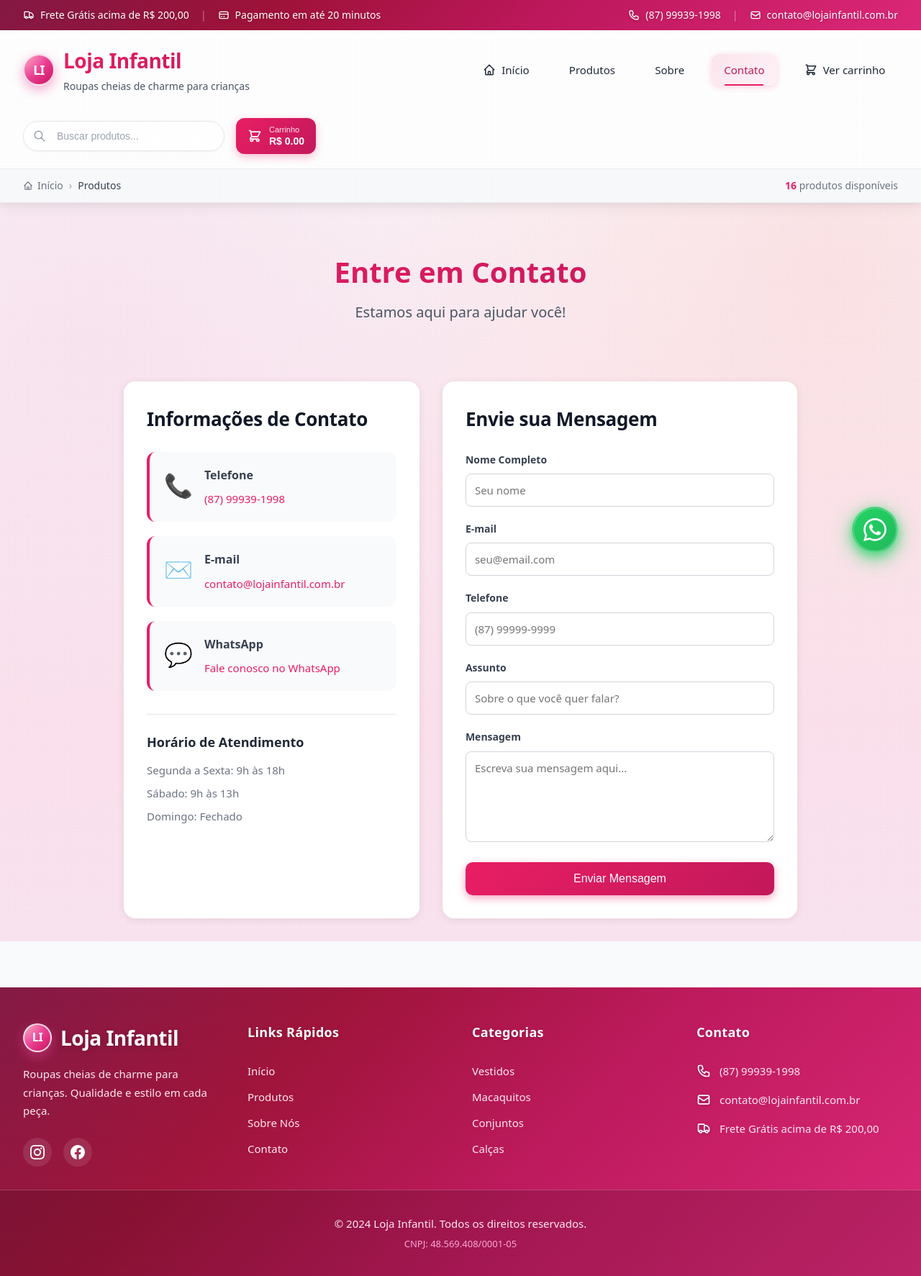
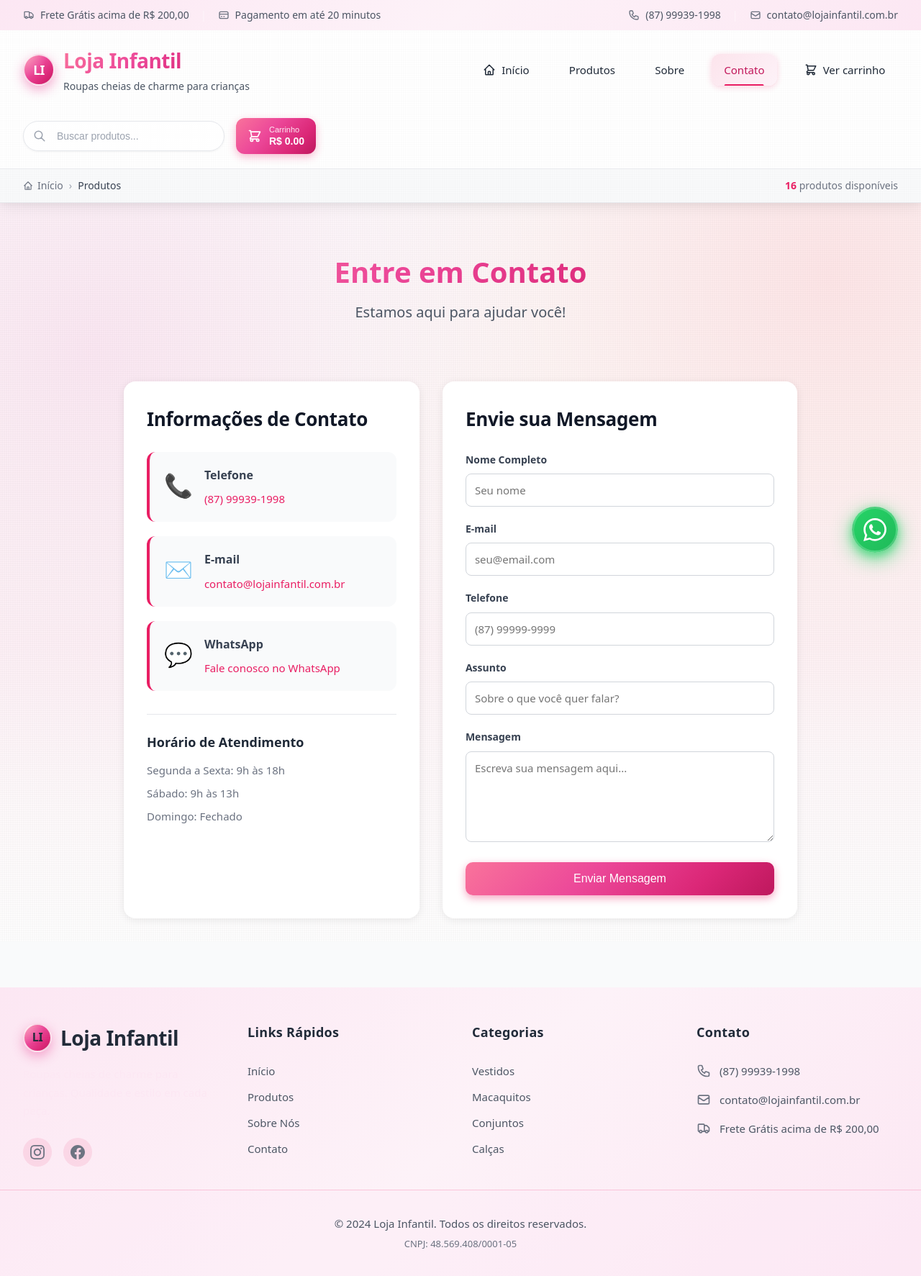
Before and after one commit to josueejunior/loja-roupa-infantil, a Vue app: page /contato in a window 1280 px wide. Shown: the whole page at 72% size. Built offline with nearby package versions, Linux system fonts and the light colour scheme.

Commit message:
atualizar desgin

```diff
--- a/src/App.vue
+++ b/src/App.vue
@@ -308,20 +308,20 @@ const clearAllFilters = () => {
     ),
     /* Efeito de ruído pontilhado */
     radial-gradient(circle at 1px 1px, rgba(0, 0, 0, 0.08) 1px, transparent 0),
-    /* Círculos coloridos vibrantes - Rosa */
-    radial-gradient(circle at 15% 25%, rgba(255, 182, 193, 0.4) 0, transparent 50%),
-    /* Azul claro */
-    radial-gradient(circle at 85% 15%, rgba(173, 216, 230, 0.4) 0, transparent 50%),
-    /* Amarelo */
-    radial-gradient(circle at 5% 75%, rgba(255, 228, 181, 0.45) 0, transparent 55%),
-    /* Verde claro */
-    radial-gradient(circle at 95% 80%, rgba(152, 251, 152, 0.4) 0, transparent 50%),
-    /* Roxo/Lavanda */
-    radial-gradient(circle at 50% 10%, rgba(221, 160, 221, 0.35) 0, transparent 45%),
-    /* Laranja claro */
-    radial-gradient(circle at 70% 60%, rgba(255, 218, 185, 0.35) 0, transparent 50%),
-    /* Base gradiente colorido alegre */
-    linear-gradient(135deg, #fff0f5 0%, #ffe4e6 20%, #e0f2fe 40%, #f0f9ff 60%, #fef3c7 80%, #fce7f3 100%);
+    /* Círculos suaves e delicados - Rosa pastel */
+    radial-gradient(circle at 15% 25%, rgba(255, 228, 240, 0.25) 0, transparent 60%),
+    /* Azul claro muito suave */
+    radial-gradient(circle at 85% 15%, rgba(240, 249, 255, 0.2) 0, transparent 60%),
+    /* Amarelo amanteigado suave */
+    radial-gradient(circle at 5% 75%, rgba(255, 250, 235, 0.3) 0, transparent 60%),
+    /* Verde claro muito suave */
+    radial-gradient(circle at 95% 80%, rgba(245, 255, 245, 0.2) 0, transparent 60%),
+    /* Lavanda suave */
+    radial-gradient(circle at 50% 10%, rgba(250, 245, 255, 0.2) 0, transparent 60%),
+    /* Creme suave */
+    radial-gradient(circle at 70% 60%, rgba(255, 252, 245, 0.25) 0, transparent 60%),
+    /* Base suave e limpa - Branco com toques sutis de rosa e creme */
+    linear-gradient(135deg, #ffffff 0%, #fffefb 30%, #fff5f8 60%, #ffffff 100%);
   background-size:
     100% 100%,
     100% 100%,
@@ -355,7 +355,7 @@ const clearAllFilters = () => {
   flex-wrap: wrap;
   gap: 1rem;
   padding: 1.75rem;
-  background: linear-gradient(135deg, rgba(255, 255, 255, 0.95) 0%, rgba(254, 242, 242, 0.8) 50%, rgba(239, 246, 255, 0.8) 100%);
+  background: linear-gradient(135deg, rgba(255, 255, 255, 0.98) 0%, rgba(255, 250, 240, 0.95) 50%, rgba(255, 255, 255, 0.98) 100%);
   border-radius: 20px;
   box-shadow: 0 8px 24px rgba(233, 30, 99, 0.12), 0 4px 12px rgba(59, 130, 246, 0.1), 0 2px 6px rgba(251, 191, 36, 0.1);
   border: 2px solid rgba(255, 182, 193, 0.3);
@@ -382,7 +382,7 @@ const clearAllFilters = () => {
   content: '';
   width: 5px;
   height: 28px;
-  background: linear-gradient(135deg, #f472b6 0%, #60a5fa 50%, #fbbf24 100%);
+  background: linear-gradient(135deg, #f9739b 0%, #ec4899 40%, #db2777 75%, #be185d 100%);
   border-radius: 3px;
   box-shadow: 0 2px 6px rgba(244, 114, 182, 0.4);
 }
@@ -467,7 +467,7 @@ const clearAllFilters = () => {
 .clear-filters-link {
   margin-top: 0.5rem;
   padding: 0.75rem 1.5rem;
-  background: linear-gradient(135deg, #e91e63 0%, #c2185b 100%);
+  background: linear-gradient(135deg, #f9739b 0%, #ec4899 40%, #db2777 75%, #be185d 100%);
   color: white;
   border: none;
   border-radius: 8px;
@@ -520,7 +520,7 @@ const clearAllFilters = () => {
 }
 
 .page-btn.active {
-  background: linear-gradient(135deg, #e91e63 0%, #c2185b 100%);
+  background: linear-gradient(135deg, #f9739b 0%, #ec4899 40%, #db2777 75%, #be185d 100%);
   color: white;
   border-color: transparent;
   box-shadow: 0 4px 16px rgba(233, 30, 99, 0.4);
--- a/src/components/Footer.vue
+++ b/src/components/Footer.vue
@@ -77,8 +77,8 @@ import IconTruck from './icons/IconTruck.vue';
 
 <style scoped>
 .footer {
-  background: linear-gradient(135deg, #831843 0%, #9f1239 30%, #be185d 60%, #db2777 100%);
-  color: white;
+  background: linear-gradient(135deg, #fce7f3 0%, #fdf2f8 50%, #fce7f3 100%);
+  color: #1f2937;
   margin-top: 4rem;
   padding-top: 3rem;
   position: relative;
@@ -139,7 +139,7 @@ import IconTruck from './icons/IconTruck.vue';
   border: 2px solid rgba(255, 255, 255, 0.8);
   font-size: 1rem;
   font-weight: 800;
-  color: #ffffff;
+  color: #1f2937;
   letter-spacing: -0.03em;
 }
 
@@ -147,8 +147,7 @@ import IconTruck from './icons/IconTruck.vue';
   font-size: 1.75rem;
   font-weight: 800;
   margin: 0;
-  color: #ffffff;
-  text-shadow: 0 2px 8px rgba(0, 0, 0, 0.2);
+  color: #1f2937;
   letter-spacing: -0.5px;
 }
 
@@ -169,12 +168,12 @@ import IconTruck from './icons/IconTruck.vue';
 .social-link {
   width: 40px;
   height: 40px;
-  background: rgba(255, 255, 255, 0.1);
+  background: rgba(233, 30, 99, 0.1);
   border-radius: 50%;
   display: flex;
   align-items: center;
   justify-content: center;
-  color: white;
+  color: #6b7280;
   transition: all 0.3s ease;
   text-decoration: none;
 }
@@ -193,8 +192,7 @@ import IconTruck from './icons/IconTruck.vue';
   font-size: 1.125rem;
   font-weight: 700;
   margin: 0 0 0.75rem 0;
-  color: #ffffff;
-  text-shadow: 0 1px 4px rgba(0, 0, 0, 0.15);
+  color: #1f2937;
   letter-spacing: 0.3px;
 }
 
@@ -208,7 +206,7 @@ import IconTruck from './icons/IconTruck.vue';
 }
 
 .footer-links li a {
-  color: #fce7f3;
+  color: #4b5563;
   text-decoration: none;
   font-size: 0.9375rem;
   transition: all 0.2s ease;
@@ -217,9 +215,8 @@ import IconTruck from './icons/IconTruck.vue';
 }
 
 .footer-links li a:hover {
-  color: #ffffff;
+  color: #e91e63;
   transform: translateX(4px);
-  text-shadow: 0 2px 4px rgba(0, 0, 0, 0.2);
 }
 
 .footer-contact {
@@ -235,7 +232,7 @@ import IconTruck from './icons/IconTruck.vue';
   display: flex;
   align-items: center;
   gap: 0.75rem;
-  color: #fce7f3;
+  color: #4b5563;
   font-size: 0.9375rem;
   font-weight: 500;
 }
@@ -243,41 +240,39 @@ import IconTruck from './icons/IconTruck.vue';
 .contact-icon {
   width: 20px;
   height: 20px;
-  color: #ffffff;
+  color: #6b7280;
   flex-shrink: 0;
-  filter: drop-shadow(0 1px 2px rgba(0, 0, 0, 0.2));
 }
 
 .footer-contact li a {
-  color: #fce7f3;
+  color: #4b5563;
   text-decoration: none;
   transition: all 0.2s ease;
   font-weight: 500;
 }
 
 .footer-contact li a:hover {
-  color: #ffffff;
-  text-shadow: 0 1px 3px rgba(0, 0, 0, 0.2);
+  color: #e91e63;
 }
 
 .footer-bottom {
-  border-top: 1px solid rgba(255, 255, 255, 0.2);
+  border-top: 1px solid rgba(233, 30, 99, 0.2);
   padding: 1.75rem 2rem;
   text-align: center;
-  background: rgba(0, 0, 0, 0.15);
+  background: rgba(252, 231, 243, 0.3);
   position: relative;
 }
 
 .footer-bottom p {
   margin: 0.375rem 0;
-  color: #fce7f3;
+  color: #4b5563;
   font-size: 0.9375rem;
   font-weight: 500;
 }
 
 .footer-cnpj {
   font-size: 0.8125rem !important;
-  color: #f9a8d4 !important;
+  color: #6b7280 !important;
   font-weight: 400 !important;
 }
 
--- a/src/components/Header.vue
+++ b/src/components/Header.vue
@@ -146,7 +146,8 @@
 </template>
 
 <script setup>
-import { computed } from 'vue';
+import { ref, computed } from 'vue';
+import { RouterLink, useRoute } from 'vue-router';
 import { useCartStore } from '../stores/cart';
 import { products } from '../data/products';
 import IconCart from './icons/IconCart.vue';
@@ -157,12 +158,14 @@ import IconTruck from './icons/IconTruck.vue';
 import IconHome from './icons/IconHome.vue';
 import IconMenu from './icons/IconMenu.vue';
 import IconSearch from './icons/IconSearch.vue';
-import { ref } from 'vue';
-import { RouterLink, useRoute } from 'vue-router';
 
 const cartStore = useCartStore();
 const cartItemCount = cartStore.totalItems;
-const cartTotal = cartStore.totalPrice;
+const cartTotal = computed(() => {
+  const total = cartStore.totalPrice;
+  const numTotal = Number(total);
+  return Number.isNaN(numTotal) || !Number.isFinite(numTotal) ? 0 : numTotal;
+});
 const totalProducts = products.length;
 const isMobileMenuOpen = ref(false);
 const route = useRoute();
@@ -219,8 +222,8 @@ const closeMobileMenu = () => {
 
 /* Top Bar */
 .top-bar {
-  background: linear-gradient(135deg, #831843 0%, #9f1239 30%, #be185d 60%, #db2777 100%);
-  color: white;
+  background: linear-gradient(135deg, #fce7f3 0%, #fdf2f8 50%, #fce7f3 100%);
+  color: #1f2937;
   padding: 0.625rem 0;
   font-size: 0.875rem;
   display: block;
@@ -250,33 +253,29 @@ const closeMobileMenu = () => {
   display: flex;
   align-items: center;
   gap: 0.5rem;
-  color: #ffffff;
+  color: #4b5563;
   font-weight: 500;
-  text-shadow: 0 1px 3px rgba(0, 0, 0, 0.2);
 }
 
 .top-bar-link {
   display: flex;
   align-items: center;
   gap: 0.5rem;
-  color: #ffffff;
+  color: #4b5563;
   text-decoration: none;
   transition: all 0.2s ease;
   font-weight: 500;
-  text-shadow: 0 1px 3px rgba(0, 0, 0, 0.2);
 }
 
 .top-bar-link:hover {
-  color: #fce7f3;
+  color: #e91e63;
   transform: translateY(-1px);
-  text-shadow: 0 2px 4px rgba(0, 0, 0, 0.3);
 }
 
 .top-icon {
   width: 16px;
   height: 16px;
-  color: #ffffff;
-  filter: drop-shadow(0 1px 2px rgba(0, 0, 0, 0.2));
+  color: #6b7280;
   flex-shrink: 0;
 }
 
@@ -358,7 +357,7 @@ const closeMobileMenu = () => {
   font-weight: 800;
   margin: 0;
   letter-spacing: -0.5px;
-  background: linear-gradient(135deg, #e91e63 0%, #c2185b 100%);
+  background: linear-gradient(135deg, #f9739b 0%, #ec4899 40%, #db2777 75%, #be185d 100%);
   -webkit-background-clip: text;
   -webkit-text-fill-color: transparent;
   background-clip: text;
@@ -471,7 +470,7 @@ const closeMobileMenu = () => {
 }
 
 .cart-button {
-  background: linear-gradient(135deg, #e91e63 0%, #c2185b 100%);
+  background: linear-gradient(135deg, #f9739b 0%, #ec4899 40%, #db2777 75%, #be185d 100%);
   color: white;
   border: none;
   padding: 0;
--- a/src/views/About.vue
+++ b/src/views/About.vue
@@ -108,7 +108,7 @@ const cartStore = useCartStore();
     ),
     radial-gradient(circle at 10% 20%, rgba(252, 231, 243, 0.95) 0, transparent 45%),
     radial-gradient(circle at 90% 10%, rgba(255, 228, 230, 0.9) 0, transparent 45%),
-    linear-gradient(to bottom, #fff7fb 0%, #ffeaf3 35%, #ffe4f0 70%, #fde7f3 100%);
+    linear-gradient(to bottom, #ffffff 0%, #fffefb 30%, #fff5f8 60%, #ffffff 100%);
 }
 
 .about-container {
@@ -126,7 +126,7 @@ const cartStore = useCartStore();
 .about-header h1 {
   font-size: 2.5rem;
   font-weight: 800;
-  background: linear-gradient(135deg, #e91e63 0%, #c2185b 100%);
+  background: linear-gradient(135deg, #f9739b 0%, #ec4899 40%, #db2777 75%, #be185d 100%);
   -webkit-background-clip: text;
   -webkit-text-fill-color: transparent;
   background-clip: text;
--- a/src/views/Contact.vue
+++ b/src/views/Contact.vue
@@ -188,7 +188,7 @@ const handleSubmit = () => {
     ),
     radial-gradient(circle at 10% 20%, rgba(252, 231, 243, 0.95) 0, transparent 45%),
     radial-gradient(circle at 90% 10%, rgba(255, 228, 230, 0.9) 0, transparent 45%),
-    linear-gradient(to bottom, #fff7fb 0%, #ffeaf3 35%, #ffe4f0 70%, #fde7f3 100%);
+    linear-gradient(to bottom, #ffffff 0%, #fffefb 30%, #fff5f8 60%, #ffffff 100%);
 }
 
 .contact-container {
@@ -206,7 +206,7 @@ const handleSubmit = () => {
 .contact-header h1 {
   font-size: 2.5rem;
   font-weight: 800;
-  background: linear-gradient(135deg, #e91e63 0%, #c2185b 100%);
+  background: linear-gradient(135deg, #f9739b 0%, #ec4899 40%, #db2777 75%, #be185d 100%);
   -webkit-background-clip: text;
   -webkit-text-fill-color: transparent;
   background-clip: text;
@@ -344,7 +344,7 @@ const handleSubmit = () => {
 
 .submit-btn {
   padding: 0.875rem 1.5rem;
-  background: linear-gradient(135deg, #e91e63 0%, #c2185b 100%);
+  background: linear-gradient(135deg, #f9739b 0%, #ec4899 40%, #db2777 75%, #be185d 100%);
   color: white;
   border: none;
   border-radius: 10px;
--- a/src/views/ProductDetail.vue
+++ b/src/views/ProductDetail.vue
@@ -44,9 +44,9 @@
             <p class="detail-category">{{ product.category }}</p>
 
             <div class="detail-price">
-              <span class="current-price">R$ {{ product.price.toFixed(2) }}</span>
+              <span class="current-price">R$ {{ formatPrice(product.price) }}</span>
               <span v-if="product.originalPrice" class="original-price">
-                R$ {{ product.originalPrice.toFixed(2) }}
+                R$ {{ formatPrice(product.originalPrice) }}
               </span>
             </div>
 
@@ -125,7 +125,7 @@
               </div>
               <div class="related-info">
                 <h3 class="related-name">{{ item.name }}</h3>
-                <p class="related-price">R$ {{ item.price.toFixed(2) }}</p>
+                <p class="related-price">R$ {{ formatPrice(item.price) }}</p>
               </div>
             </RouterLink>
           </div>
@@ -201,6 +201,14 @@ const handleImageError = (event) => {
   event.target.src = 'https://via.placeholder.com/500x600/F3F4F6/9CA3AF?text=Imagem+Indispon%C3%ADvel';
 };
 
+const formatPrice = (price) => {
+  const numPrice = Number(price);
+  if (Number.isNaN(numPrice) || !Number.isFinite(numPrice)) {
+    return '0.00';
+  }
+  return numPrice.toFixed(2);
+};
+
 const addToCart = () => {
   if (product.value && selectedSize.value && selectedColor.value) {
     cartStore.addToCart(product.value, selectedSize.value, selectedColor.value);
@@ -233,7 +241,7 @@ const addToCart = () => {
     radial-gradient(circle at 90% 10%, rgba(255, 228, 230, 0.9) 0, transparent 45%),
     radial-gradient(circle at 0% 80%, rgba(255, 213, 230, 0.9) 0, transparent 50%),
     radial-gradient(circle at 85% 85%, rgba(252, 207, 238, 0.9) 0, transparent 45%),
-    linear-gradient(to bottom, #fff7fb 0%, #ffeaf3 35%, #ffe4f0 70%, #fde7f3 100%);
+    linear-gradient(to bottom, #ffffff 0%, #fffefb 30%, #fff5f8 60%, #ffffff 100%);
   background-size:
     100% 100%,
     100% 100%,
@@ -576,7 +584,7 @@ const addToCart = () => {
   margin-top: 1rem;
   padding: 0.65rem 1.25rem;
   border-radius: 999px;
-  background: linear-gradient(135deg, #e91e63 0%, #c2185b 100%);
+  background: linear-gradient(135deg, #f9739b 0%, #ec4899 40%, #db2777 75%, #be185d 100%);
   color: white;
   text-decoration: none;
   font-size: 0.875rem;
```
Also changed, not shown: src/components/Filters.vue (+6 -6 lines), src/components/ProductCard.vue (+15 -7 lines), src/components/ShoppingCart.vue (+26 -10 lines), src/stores/cart.js (+6 -1 lines).
